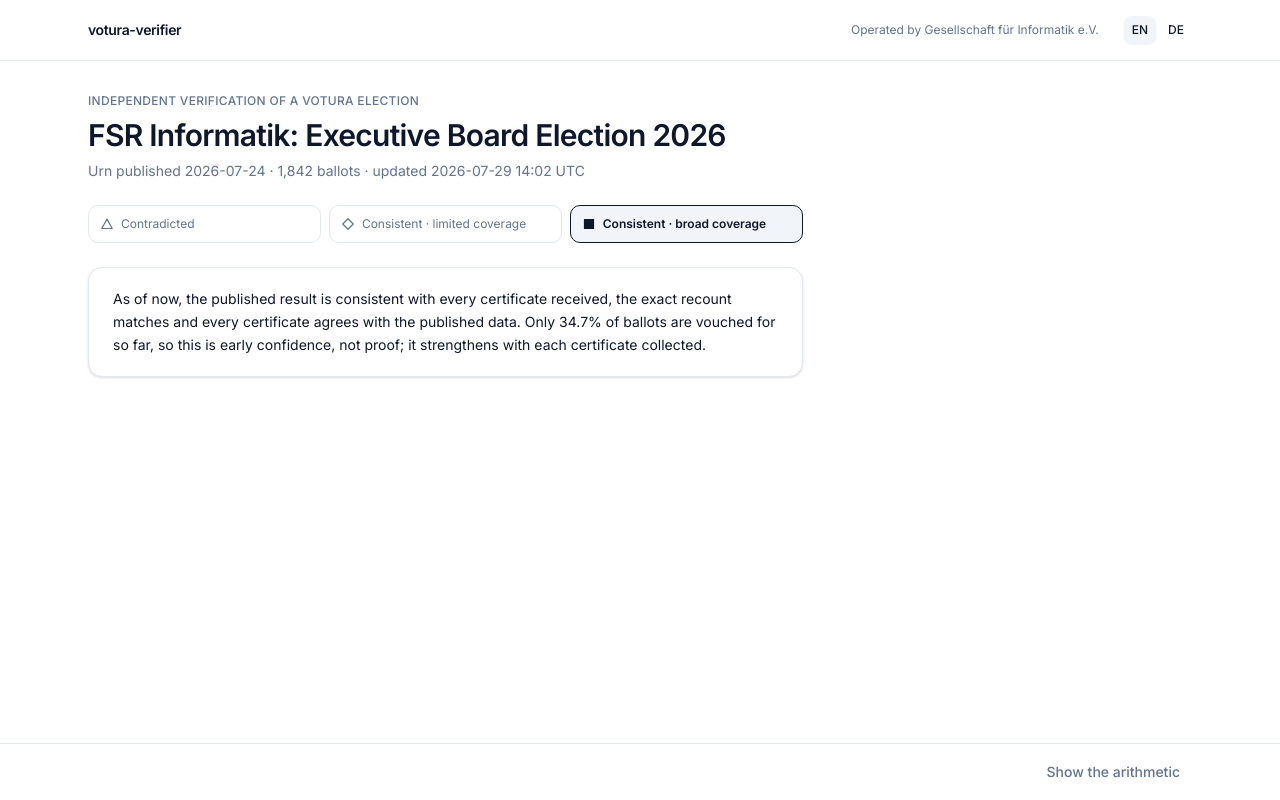
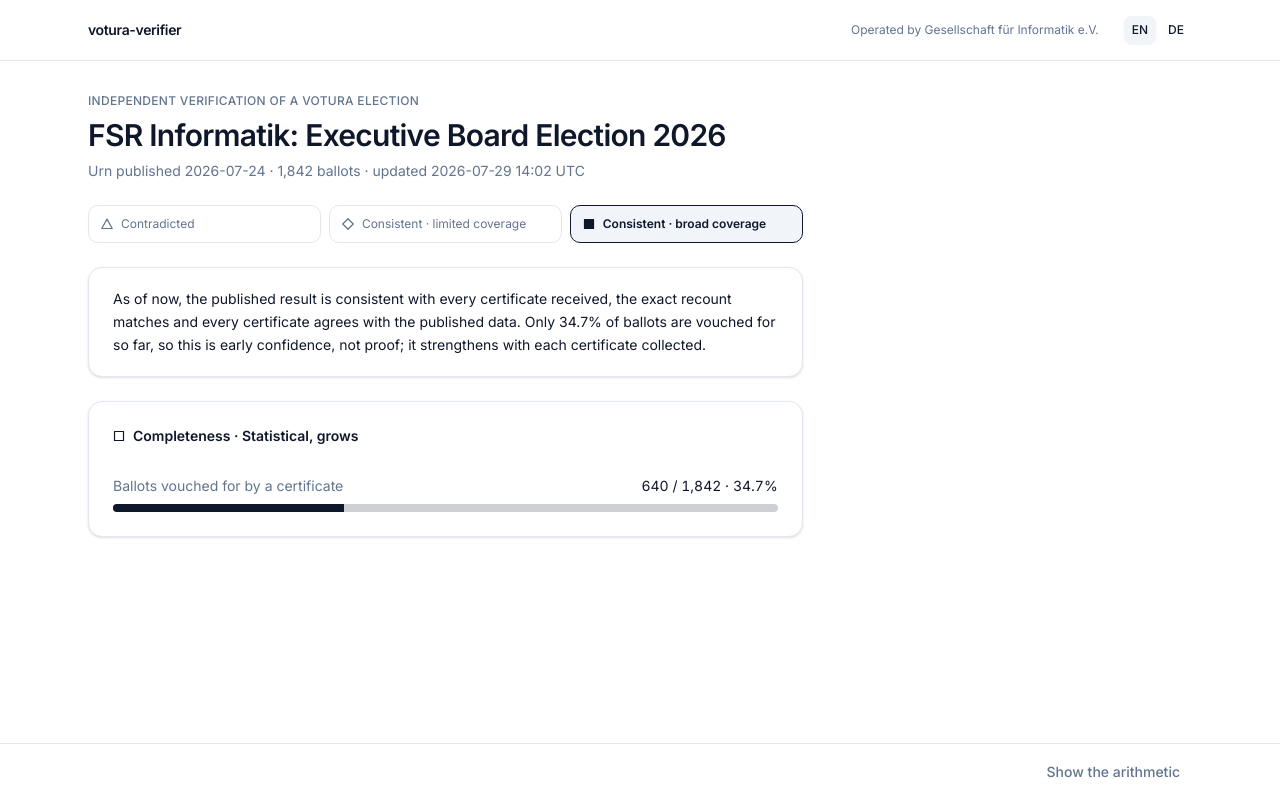
Before and after one commit to SE-UUlm/votura-verifier, a React (Vite) app: page /verifications/fsrInformatik2026 in a window 1280 px wide. Built offline with nearby package versions, Linux system fonts and the light colour scheme.

Commit message:
#21: Add the check section and the check stack

```diff
--- a/src/ui/views/verification/VerificationView.tsx
+++ b/src/ui/views/verification/VerificationView.tsx
@@ -3,6 +3,7 @@ import { useTranslation } from 'react-i18next';
 import { useParams } from 'react-router';
 import { useGetVerificationReport } from '../../../swr/verificationReports/useGetVerificationReport.ts';
 import type { parameter } from '../../../verification/parameters.ts';
+import { CheckStack } from './checks/CheckStack.tsx';
 import { VerdictIndicator } from './VerdictIndicator.tsx';
 import { VerdictPanel } from './VerdictPanel.tsx';
 import { VerificationHeadline } from './VerificationHeadline.tsx';
@@ -48,6 +49,7 @@ export const VerificationView = (): JSX.Element => {
         <VerificationHeadline election={data.election} updatedAt={data.updatedAt} />
         <VerdictIndicator state={data.verdict.state} />
         <VerdictPanel verdict={data.verdict} />
+        <CheckStack checks={data.checks} />
       </div>
       <aside />
     </div>
--- /dev/null
+++ b/src/ui/views/verification/checks/CheckSection.tsx
@@ -0,0 +1,84 @@
+import { Card, CardContent, CardHeader, CardTitle } from '@/components/ui/card';
+import type { JSX } from 'react';
+import { useTranslation } from 'react-i18next';
+import type {
+  CheckKind,
+  CheckNature,
+  CheckResult,
+} from '../../../../verification/objects/checkResult.ts';
+import { formatCount } from '../../../format/formatCount.ts';
+import { formatPercent } from '../../../format/formatPercent.ts';
+import { glyphForCheckStatus } from '../../../glyphs/glyphs.ts';
+import { StateGlyph } from '../../../glyphs/StateGlyph.tsx';
+import { CoverageBar } from './CoverageBar.tsx';
+
+export interface CheckSectionProps {
+  check: CheckResult;
+}
+
+const names: Record<CheckKind, { key: string; fallback: string }> = {
+  completeness: { key: 'completeness', fallback: 'Completeness' },
+  correctness: { key: 'correctness', fallback: 'Correctness' },
+};
+
+const natures: Record<CheckNature, { key: string; fallback: string }> = {
+  statisticalGrows: { key: 'statisticalGrows', fallback: 'Statistical, grows' },
+  exact: { key: 'exactNeedsNoCertificates', fallback: 'Exact, needs no certificates' },
+};
+
+/**
+ * Renders one check from its data, with no branch anywhere on which check it is. A check without
+ * coverage simply comes out without a figure and without a meter, so a report carrying more than
+ * one kind needs no change here.
+ */
+export const CheckSection = ({ check }: CheckSectionProps): JSX.Element => {
+  const { t, i18n } = useTranslation();
+  const locale = i18n.resolvedLanguage ?? 'en';
+
+  const name = names[check.kind];
+  const nature = natures[check.nature];
+  const { coverage } = check;
+
+  return (
+    <Card>
+      <CardHeader>
+        <CardTitle className="flex items-center gap-2 text-sm">
+          <StateGlyph
+            shape={glyphForCheckStatus[check.status]}
+            variant={check.status === 'passed' ? 'outline' : 'filled'}
+          />
+          <span>
+            {t(name.key, name.fallback)} · {t(nature.key, nature.fallback)}
+          </span>
+        </CardTitle>
+      </CardHeader>
+      {coverage !== undefined ? (
+        <CardContent className="flex flex-col gap-2">
+          <div className="flex items-baseline justify-between gap-4">
+            <span className="text-muted-foreground text-sm">
+              {t('ballotsVouchedForByACertificate', 'Ballots vouched for by a certificate')}
+            </span>
+            {/* The visible figure is symbols, so the bar carries the same numbers in words. */}
+            <span className="text-sm tabular-nums" aria-hidden="true">
+              {formatCount(coverage.vouchedBallots, locale)} /{' '}
+              {formatCount(coverage.totalBallots, locale)} ·{' '}
+              {formatPercent(coverage.fraction, locale)}
+            </span>
+          </div>
+          <CoverageBar
+            fraction={coverage.fraction}
+            label={t(
+              'vouchedOfTotalBallotsPercent',
+              '{{vouched}} of {{total}} ballots, {{percent}}',
+              {
+                vouched: formatCount(coverage.vouchedBallots, locale),
+                total: formatCount(coverage.totalBallots, locale),
+                percent: formatPercent(coverage.fraction, locale),
+              },
+            )}
+          />
+        </CardContent>
+      ) : null}
+    </Card>
+  );
+};
--- /dev/null
+++ b/src/ui/views/verification/checks/CheckStack.tsx
@@ -0,0 +1,17 @@
+import type { JSX } from 'react';
+import type { VerificationReport } from '../../../../verification/objects/verificationReport.ts';
+import { CheckSection } from './CheckSection.tsx';
+
+export interface CheckStackProps {
+  checks: VerificationReport['checks'];
+}
+
+export const CheckStack = ({ checks }: CheckStackProps): JSX.Element => {
+  return (
+    <div className="flex flex-col gap-4">
+      {checks.map((check) => (
+        <CheckSection key={check.kind} check={check} />
+      ))}
+    </div>
+  );
+};
```
